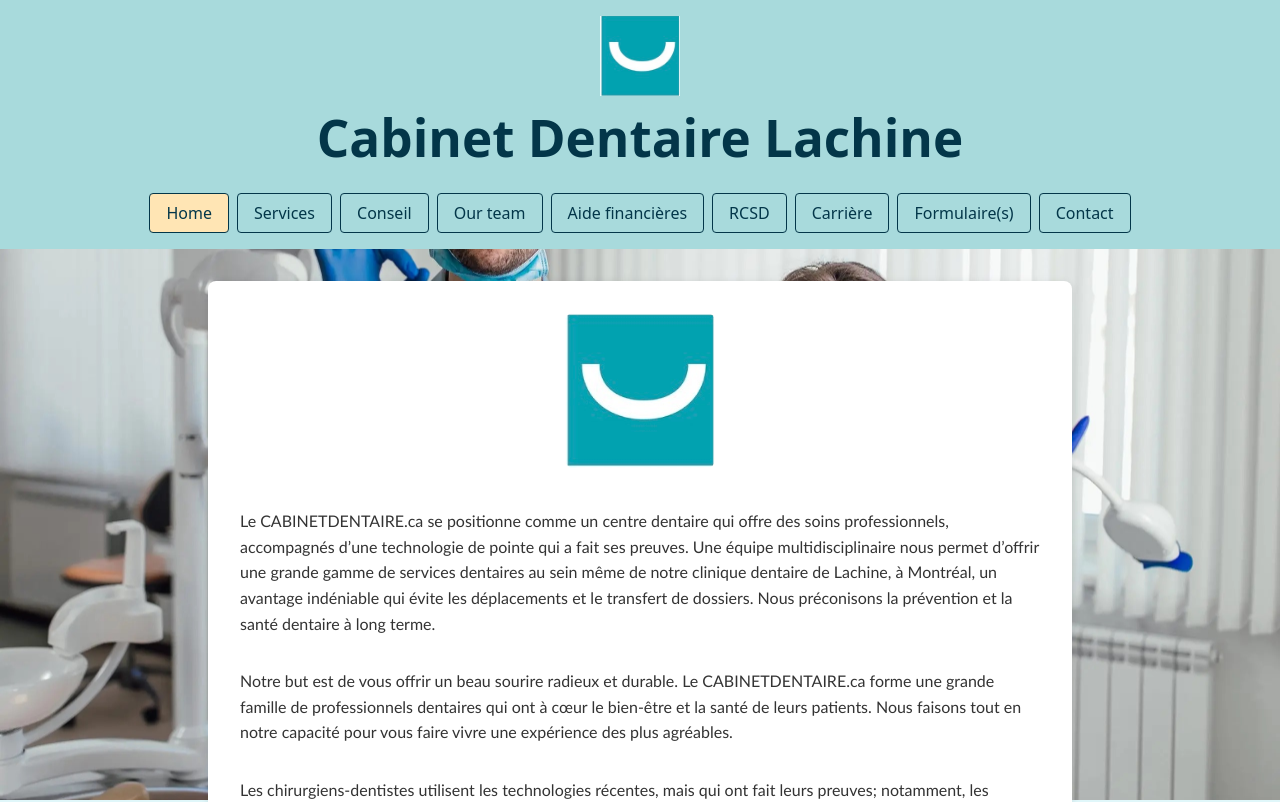
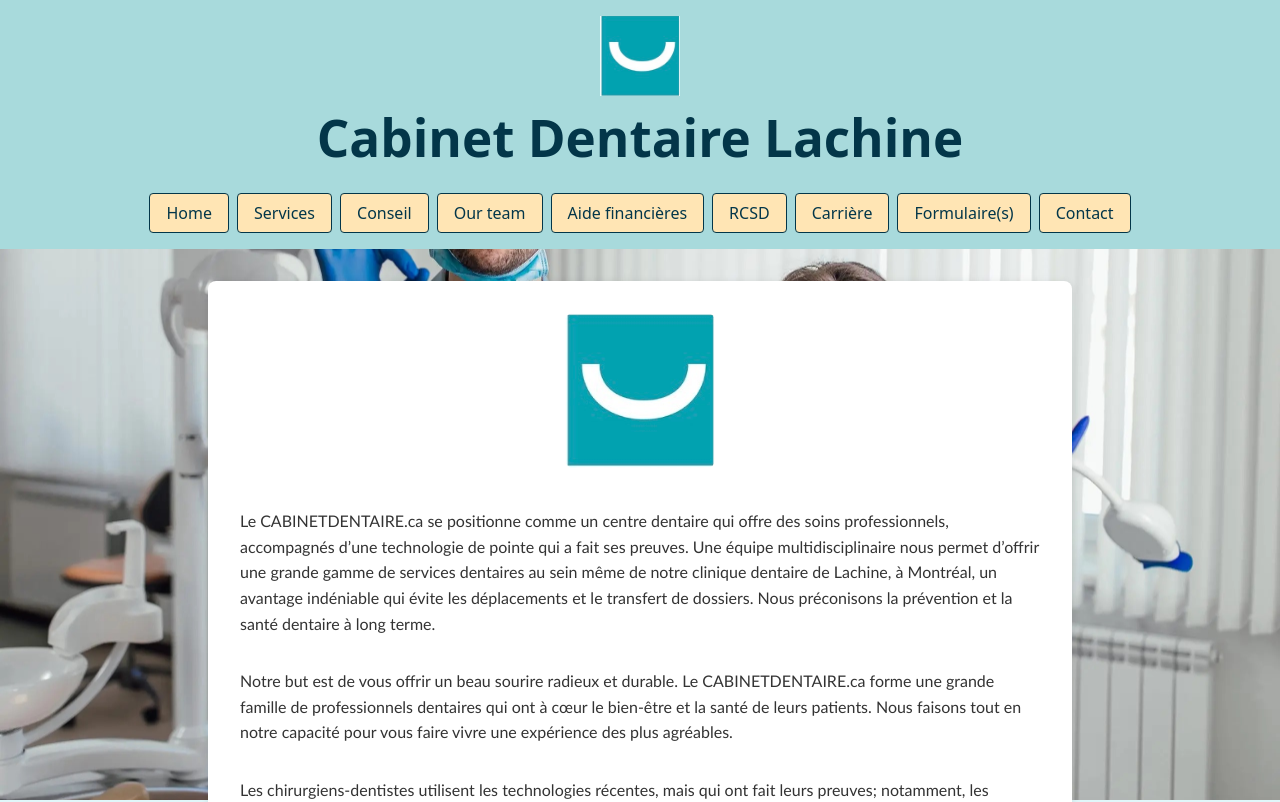
Before and after one commit to decorJim/clinique, a React (Vite) app: page / in a window 1280 px wide. Shown: the top 802 px of the page. Built offline with nearby package versions, Linux system fonts and the light colour scheme.

Commit message:
style: make nav buttons pale orange

```diff
--- a/src/Header.css
+++ b/src/Header.css
@@ -22,18 +22,13 @@ h1 {
 }
 
 .nav-button {
-  background: transparent;
-  color: inherit;
+  background-color: #ffe5b4;
+  color: #033649;
   border: 1px solid currentColor;
   border-radius: 4px;
   padding: 0.5rem 1rem;
   cursor: pointer;
   transition: box-shadow 0.3s, transform 0.3s;
-}
-
-.nav-button.active {
-  background-color: #ffe5b4;
-  color: #033649;
 }
 
 .nav-button:hover {
```
